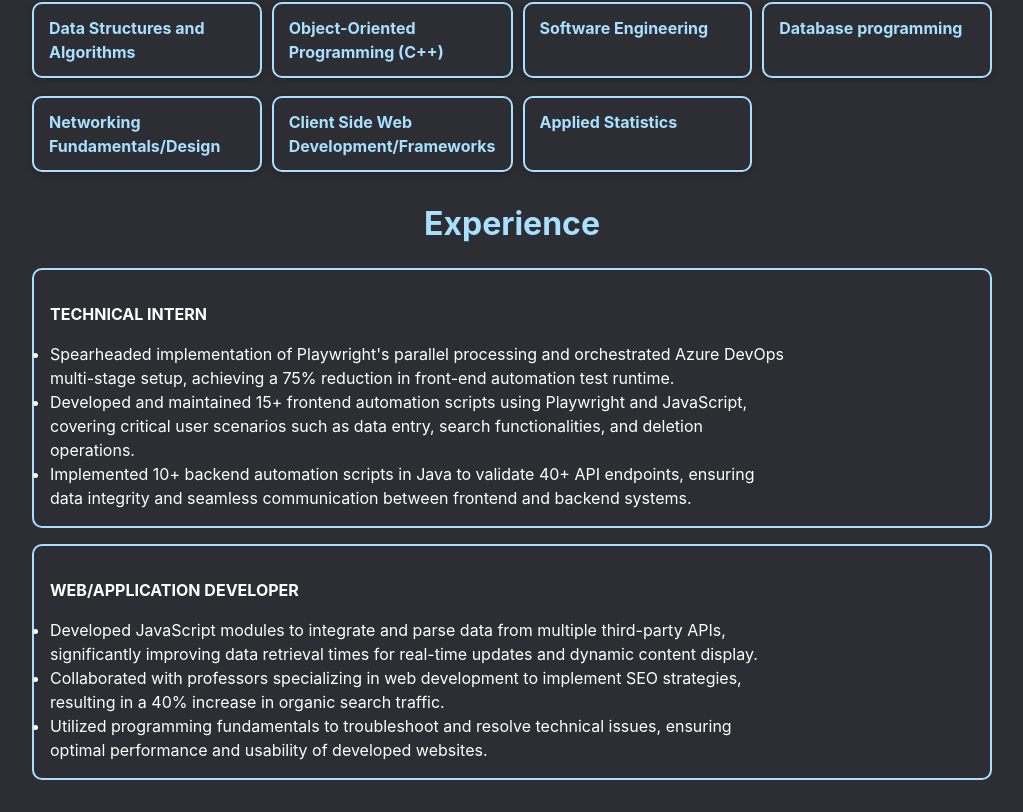
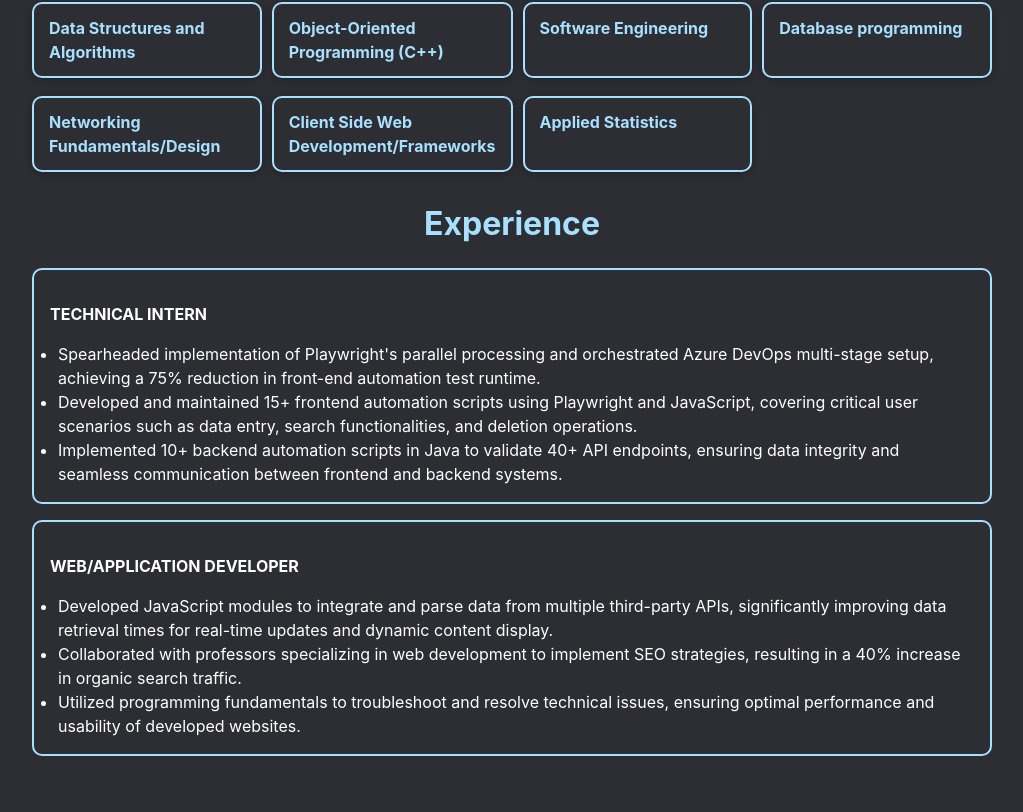
Before and after one commit to Luke-Davis1/portfolio-app, a React (Vite) app: page /about in a window 1280 px wide. Shown: the part 1081-1893 px from the top of the page, without its empty margins (128-1151 px from the left). After the commit the page ends 1869 px from the top, so only its background shows below. Built offline with nearby package versions, Linux system fonts and the light colour scheme.

Commit message:
Fixing ul for experience items

```diff
--- a/src/components/Experience/Experience.module.css
+++ b/src/components/Experience/Experience.module.css
@@ -19,7 +19,7 @@
 
 .experienceList {
 	list-style-type: disc;
-	width: 80%;
+	margin-left: 0.5em;
 }
 
 .experience-item {
```
